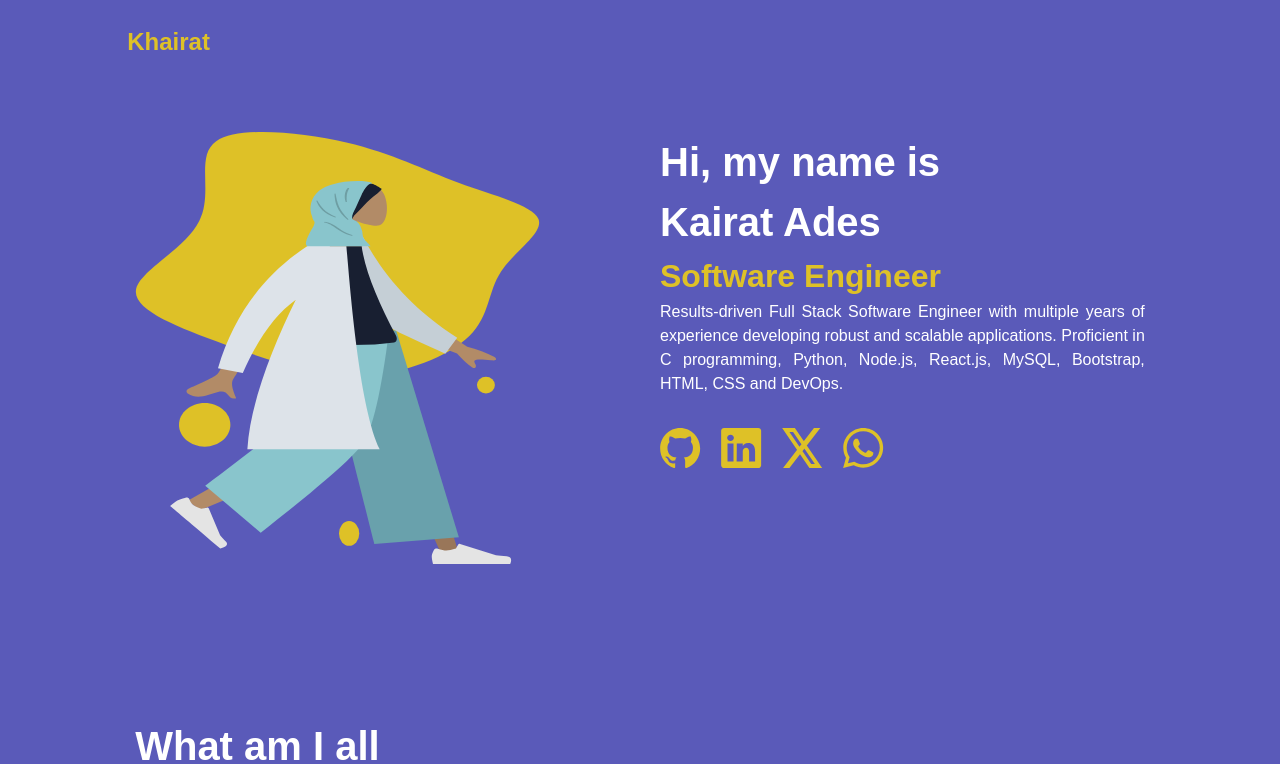
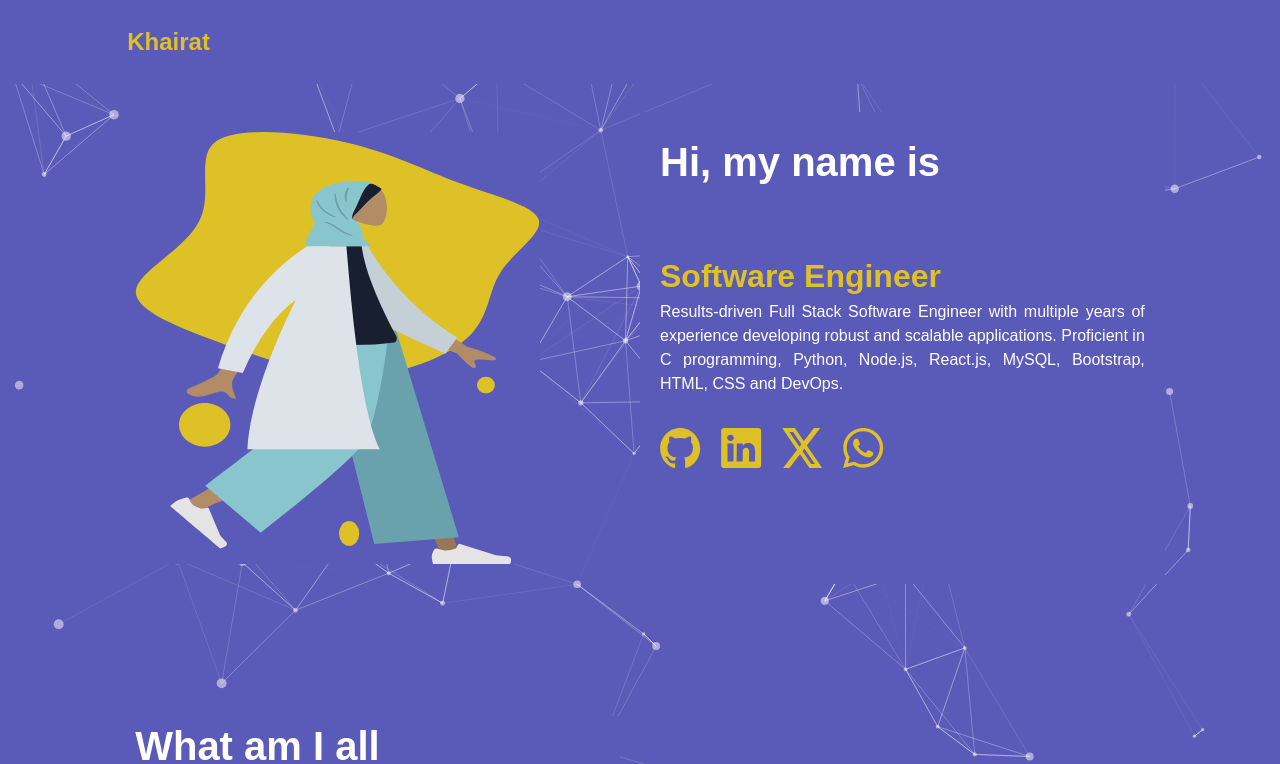
Before and after one commit to khairatAA/My_Portfolio_Website, a React (Vite) app in the folder my-portfolio/: page / in a window 1280 px wide. Shown: the top 764 px of the page. Built offline with nearby package versions, Linux system fonts and the light colour scheme.

Commit message:
add: used AOS, typewriterjs and react particle

```diff
--- a/my-portfolio/src/App.css
+++ b/my-portfolio/src/App.css
@@ -100,7 +100,6 @@ nav.navbar.navbar-expand-lg.navbar-light.fixed-top {
     color: #DEC127;
 }
 
-
 /* home section and About section*/
 .home, .about, .contact-me {
     display: flex;
@@ -118,6 +117,10 @@ nav.navbar.navbar-expand-lg.navbar-light.fixed-top {
 .home_img, .home_content, .about_img, .about_content {
     flex: 1;
     padding: 20px;
+}
+
+.home_content{
+    position: relative;
 }
 
 .home_content_name,
@@ -147,6 +150,10 @@ nav.navbar.navbar-expand-lg.navbar-light.fixed-top {
 .home_content_socials{
     display: flex;
     gap: 20px;
+}
+
+.home .girl_img{
+    position: relative;
 }
 
 /* About section */
@@ -309,6 +316,11 @@ input[type="submit"] {
     border: none;
 }
 
+/* React icons */
+.react-icon {
+    background-color: #DEC127;
+}
+
 
 /* Media query */
 
@@ -330,6 +342,10 @@ input[type="submit"] {
     .about .about_img {
         display: flex;
         justify-content: center;
+    }
+
+    .home .girl_img{
+        position: relative;
     }
 
 }
--- a/my-portfolio/src/components/Contact.jsx
+++ b/my-portfolio/src/components/Contact.jsx
@@ -35,7 +35,7 @@ const ContactMe = ({ onClose }) => {
 
   return (
     <div className='contact-me' id='contact_me'>
-        <p className='contact-me-title'>Contact <span>Me</span></p>
+        <p className='contact-me-title' data-aos="zoom-in">Contact <span>Me</span></p>
 
         <div className='contact-me-form'>
 
@@ -52,7 +52,7 @@ const ContactMe = ({ onClose }) => {
                 <input type="email" name="user_email" />
                 <label>Message</label>
                 <textarea name="message" />
-                <input type="submit" value="Send" />
+                <input type="submit" value="Send" data-aos="fade-down"/>
             </form>
         </div>
     </div>
--- a/my-portfolio/src/components/Home.jsx
+++ b/my-portfolio/src/components/Home.jsx
@@ -3,9 +3,12 @@ import github_icon from '../assets/github_icon.svg'
 import linkedin_icon from '../assets/linkedin_icon.svg'
 import X_icon from '../assets/X_icon.svg'
 import whatapp_icon from '../assets/whatapp_icon.svg'
-import TypingEffect from "./TypingEffect";
-import React, { useContext, useEffect, useRef } from 'react';
+import TypewriterComponent from "./TypingEffect";
+import React, { useContext, useEffect, useRef, useState } from 'react';
 import { ScrollContext } from "./ScrollContext";
+import AOS from 'aos'; // For animation
+import 'aos/dist/aos.css';
+import ParticleEffect from './ParticleEffect';
 
 
 {/* Contents of the Home page */}
@@ -22,7 +25,29 @@ const Home = ({ sectionId }) => {
     const { setActiveSection } = useContext(ScrollContext);
     const sectionRef = useRef(null);
 
+    // To get currecnt section for the reat particles
+    const [currentSection, setCurrentSection] = useState('home');
+
     useEffect(() => {
+
+        // Get current section for the react partcles
+        const handleScroll = () => {
+            // Determine the current section based on scroll position
+            // For simplicity, let's assume 'home' section is at the top
+            const scrollTop = window.scrollY || document.documentElement.scrollTop;
+            if (scrollTop < 200) {
+              setCurrentSection('home');
+            } else {
+              setCurrentSection(''); // If not in the 'home' section
+            }
+        };
+
+        // Animate on scroll
+        AOS.init({duration: 2000}); // Initialize AOS
+        AOS.refresh();
+        AOS.refreshHard();
+        AOS.refreshHard();
+
         const observer = new IntersectionObserver(
             ([entry]) => {
                 if (entry.isIntersecting) {
@@ -39,7 +64,11 @@ const Home = ({ sectionId }) => {
             observer.observe(sectionRef.current);
         }
 
+        // Event listener for scrolling
+        window.addEventListener('scroll', handleScroll);
+
         return () => {
+            window.removeEventListener('scroll', handleScroll);
             if (sectionRef.current) {
                 observer.unobserve(sectionRef.current);
             }
@@ -48,15 +77,17 @@ const Home = ({ sectionId }) => {
 
     return (
         <div className= "home" id={sectionId} ref={sectionRef}>
-           <div className="home_img">
+            {currentSection === 'home' && <ParticleEffect />}
+           <div
+           className="home_img">
                 <img src={hero_img} className='girl_img' alt="Ambitious woman walking" />
            </div>
            <div className='home_content'>
                 <div className='home_content_name'>
-                  <p>Hi, my name is </p>
-                  <TypingEffect text={originalText} typingSpeed={TypingSpeed}/>
+                  <p data-aos="fade-right">Hi, my name is </p>
+                  <TypewriterComponent />
                 </div>
-                <div className='home_content_title'>
+                <div className='home_content_title' data-aos="fade-left">
                     Software Engineer
                 </div>
                 <div className='home_content_body'>
@@ -65,19 +96,19 @@ const Home = ({ sectionId }) => {
                 MySQL, Bootstrap, HTML, CSS and DevOps.
                 </div>
                 <div className='home_content_socials'>
-                    <a href={githubUrl} target="_blank" rel="noopener noreferrer">
+                    <a href={githubUrl} target="_blank" rel="noopener noreferrer" data-aos="zoom-in-down">
                         <img className='socials_icon' src={github_icon} alt="Github icon" />
                     </a>
 
-                    <a href={linkedinUrl} target="_blank" rel="noopener noreferrer">
+                    <a href={linkedinUrl} target="_blank" rel="noopener noreferrer" data-aos="zoom-in-down">
                         <img className='socials_icon' src={linkedin_icon} alt="LinkedIn icon" />
                     </a>
 
-                    <a href={XUrl} target="_blank" rel="noopener noreferrer">
+                    <a href={XUrl} target="_blank" rel="noopener noreferrer" data-aos="zoom-in-down">
                         <img className='socials_icon' src={X_icon} alt="X icon" />
                     </a>
 
-                    <a href={whatsAppUrl} target="_blank" rel="noopener noreferrer">
+                    <a href={whatsAppUrl} target="_blank" rel="noopener noreferrer" data-aos="zoom-in-down">
                         <img className='socials_icon' src={whatapp_icon} alt="WhatsApp icon" />
                     </a>
                 </div>
--- a/my-portfolio/src/components/Navbar.jsx
+++ b/my-portfolio/src/components/Navbar.jsx
@@ -80,7 +80,10 @@ export default function Navbar() {
                 </ul>
 
                 {/* Button on the left */}
-                <button className='btn' onClick={scrollToContact}>
+                <button className='btn' onClick={() => {
+                    scrollToContact();
+                    handleLinkClick();
+                }}>
                         Contact Me
                 </button>
             </div>
--- /dev/null
+++ b/my-portfolio/src/components/ParticleEffect.jsx
@@ -0,0 +1,93 @@
+import { useCallback } from "react";
+import Particles from "react-tsparticles";
+//import { loadFull } from "tsparticles"; // if you are going to use `loadFull`, install the "tsparticles" package too.
+import { loadSlim } from "tsparticles-slim"; // if you are going to use `loadSlim`, install the "tsparticles-slim" package too.
+
+const ParticleEffect = () => {
+  const particlesInit = useCallback(async engine => {
+    console.log(engine);
+    // you can initiate the tsParticles instance (engine) here, adding custom shapes or presets
+    // this loads the tsparticles package bundle, it's the easiest method for getting everything ready
+    // starting from v2 you can add only the features you need reducing the bundle size
+    //await loadFull(engine);
+    await loadSlim(engine);
+  }, []);
+
+  const particlesLoaded = useCallback(async container => {
+    await console.log(container);
+  }, []);
+
+  return (
+  <Particles
+  id="tsparticles"
+  init={particlesInit}
+  loaded={particlesLoaded}
+  options={{
+      fpsLimit: 120,
+      interactivity: {
+          events: {
+              onClick: {
+                  enable: true,
+                  mode: "push",
+              },
+              onHover: {
+                  enable: true,
+                  mode: "repulse",
+              },
+              resize: true,
+          },
+          modes: {
+              push: {
+                  quantity: 4,
+              },
+              repulse: {
+                  distance: 200,
+                  duration: 0.4,
+              },
+          },
+      },
+      particles: {
+          color: {
+              value: "#ffffff",
+          },
+          links: {
+              color: "#ffffff",
+              distance: 150,
+              enable: true,
+              opacity: 0.5,
+              width: 1,
+          },
+          move: {
+              direction: "none",
+              enable: true,
+              outModes: {
+                  default: "bounce",
+              },
+              random: false,
+              speed: 6,
+              straight: false,
+          },
+          number: {
+              density: {
+                  enable: true,
+                  area: 800,
+              },
+              value: 80,
+          },
+          opacity: {
+              value: 0.5,
+          },
+          shape: {
+              type: "circle",
+          },
+          size: {
+              value: { min: 1, max: 5 },
+          },
+      },
+      detectRetina: true,
+  }}
+    />
+  );
+};
+
+export default ParticleEffect;
--- a/my-portfolio/src/components/TypingEffect.jsx
+++ b/my-portfolio/src/components/TypingEffect.jsx
@@ -1,37 +1,23 @@
-import React, { useState, useEffect } from 'react';
-
+import Typewriter from 'typewriter-effect';
 
 {/* Javascript implementation to acheive typing effect */}
-const TypingEffect = ({ text, typingSpeed }) => {
-    const [displayText, setDisplayText] = useState('');
-    const initialLetter = text.charAt(0);
-
-    useEffect(() => {
-        let index = 0;
-        let timer = null;
-
-        const type = () => {
-            timer = setInterval(() => {
-                if (index <= text.length) {
-                    setDisplayText(pervText => pervText + text.charAt(index));
-                    index++;
-                } else {
-                    clearInterval(timer);
-                    setTimeout(() => {
-                        setDisplayText(initialLetter);
-                        index = 0;
-                        type();
-                    }, 1000);
-                }
-            }, typingSpeed);
-        };
-
-        type();
-
-        return () => clearInterval(timer);
-    }, [text, typingSpeed, initialLetter]);
-
-    return <span>{displayText}</span>;
+const TypewriterComponent = () => {
+    return (
+        <Typewriter
+          onInit={(typewriter) => {
+            typewriter.typeString('Khairat Adesina')
+              .pauseFor(1000)
+              .deleteAll()
+              .typeString('')
+              .pauseFor(1000)
+              .start();
+          }}
+          options={{
+            loop: true,
+            cursor: '_',
+          }}
+        />
+      );
 };
 
-export default TypingEffect;
+export default TypewriterComponent;
```
Also changed, not shown: my-portfolio/package.json (+6 -1 lines), my-portfolio/src/components/About.jsx (+6 -5 lines), my-portfolio/src/components/Portfolio.jsx (+4 -4 lines), 1 other file (tests, documents, lock files or other folders).
